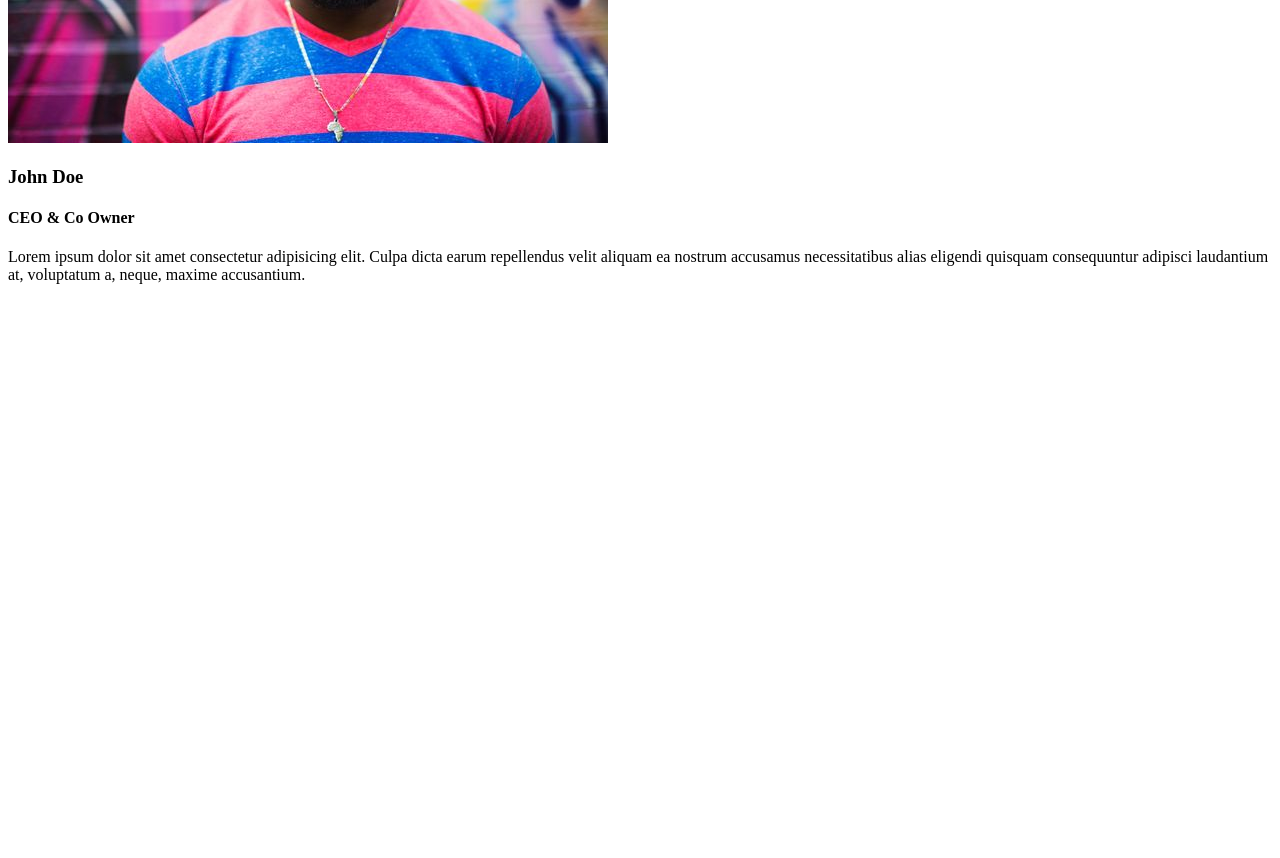
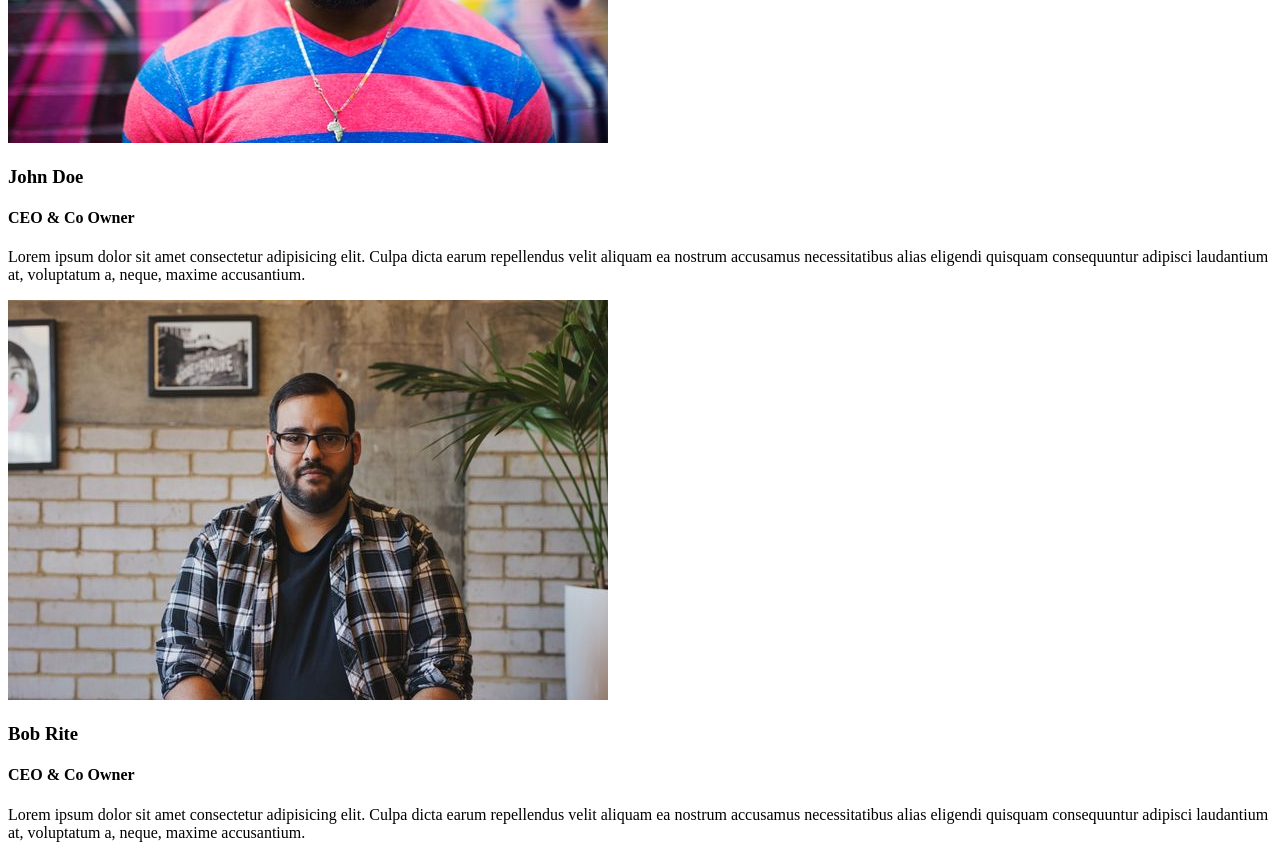
Before and after one commit to afzamadiha/web1-final-project, a plain HTML site: page index.html in a window 1280 px wide. Shown: the part 3186-4044 px from the top of the page. Before the commit the page ends 3486 px from the top, so only its background shows below. Drawn offline with Linux system fonts and the light colour scheme.

```diff
--- a/index.html
+++ b/index.html
@@ -104,19 +104,35 @@
     <a href="#home">Learn More</a>
 </section>
 
-<!--Adding section of Our Team an dinside it adding an article -->
+<!--Adding section of Our Team an dinside it adding an articles of Joe and Bob -->
 <section id="team">
+
+    <h2>Our Team</h2>
+
 <article>
-    <h2>Our Team</h2>
-    <img src="images/john.jpg" alt="John Doe">
+     <img src="images/john.jpg" alt="John Doe">
     <h3>John Doe</h3>
     <h4>CEO & Co Owner</h4>
     <p>Lorem ipsum dolor sit amet consectetur adipisicing elit. Culpa dicta earum repellendus velit aliquam ea nostrum accusamus necessitatibus alias eligendi quisquam consequuntur adipisci laudantium at, voluptatum a, neque, maxime accusantium.</p>
 
 </article>
+
+
+<article>
+     <img src="images/bob.jpg" alt="Bob Rite">
+    <h3>Bob Rite</h3>
+    <h4>CEO & Co Owner</h4>
+    <p>Lorem ipsum dolor sit amet consectetur adipisicing elit. Culpa dicta earum repellendus velit aliquam ea nostrum accusamus necessitatibus alias eligendi quisquam consequuntur adipisci laudantium at, voluptatum a, neque, maxime accusantium.</p>
+
+</article>
+
+
 </section>
 
-</section>
+
+
+
+
 </main>
 </body>
 </html>
```
